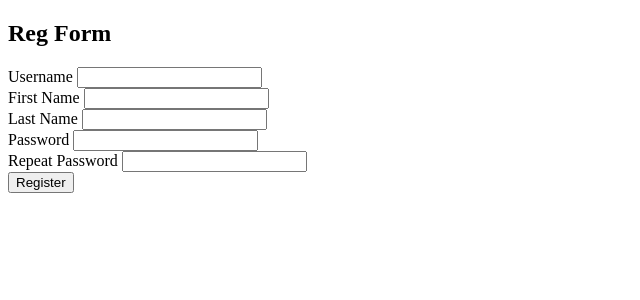
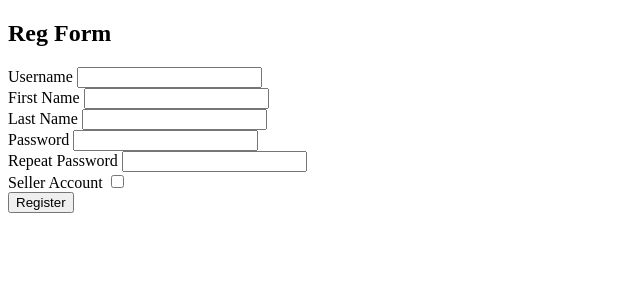
Before and after one commit to LucaBarban/progettobasimod2, a Flask app: page /register/ in a window 1280 px wide. Shown: the top 300 px of the page, without its empty margins (0-640 px from the left). Run offline with Flask 3, Linux system fonts and the light colour scheme; some libraries are stand-ins or nearby versions.

Commit message:
Adding seller's checkbox

```diff
--- a/app/routes/auth.py
+++ b/app/routes/auth.py
@@ -7,7 +7,7 @@ from flask import flash, redirect, render_template, request, session
 from flask_wtf import FlaskForm  # type: ignore
 from flask_wtf.csrf import CSRFError  # type: ignore
 from werkzeug.wrappers.response import Response
-from wtforms import PasswordField, StringField, SubmitField
+from wtforms import BooleanField, PasswordField, StringField, SubmitField
 from wtforms.validators import InputRequired, Length
 
 from app.database import db
@@ -84,6 +84,7 @@ class RegForm(FlaskForm):  # type: ignore
         ],
     )
     checkpwd = PasswordField("Repeat Password", validators=[InputRequired()])
+    seller = BooleanField("Seller Account")
     sub = SubmitField("Register")
 
 
@@ -100,8 +101,9 @@ def register() -> str | Response:
     lsname = request.form.get("frname") or None
     pwd = request.form.get("pwd") or None
     checkpwd = request.form.get("checkpwd") or None
+    seller = request.form.get("seller") or None
 
-    for field in [usr, frname, lsname, pwd, checkpwd]:
+    for field in [usr, frname, lsname, pwd, checkpwd, seller]:
         if field is None:
             return render_template(
                 "register.html",
@@ -154,7 +156,7 @@ def register() -> str | Response:
             datetime.now(),
             datetime.now(),
             0,
-            False,
+            True if seller == "y" else False,
             newUsersToken,
         )
     )
--- a/app/templates/register.html
+++ b/app/templates/register.html
@@ -11,6 +11,7 @@
     {{ regform.lsname.label }} {{ regform.lsname }} <br>
     {{ regform.pwd.label }} {{ regform.pwd }} <br>
     {{ regform.checkpwd.label }} {{ regform.checkpwd }} <br>
+    {{ regform.seller.label }}  {{ regform.seller }} <br>
 
     {{ regform.sub }}
 </form>
```
